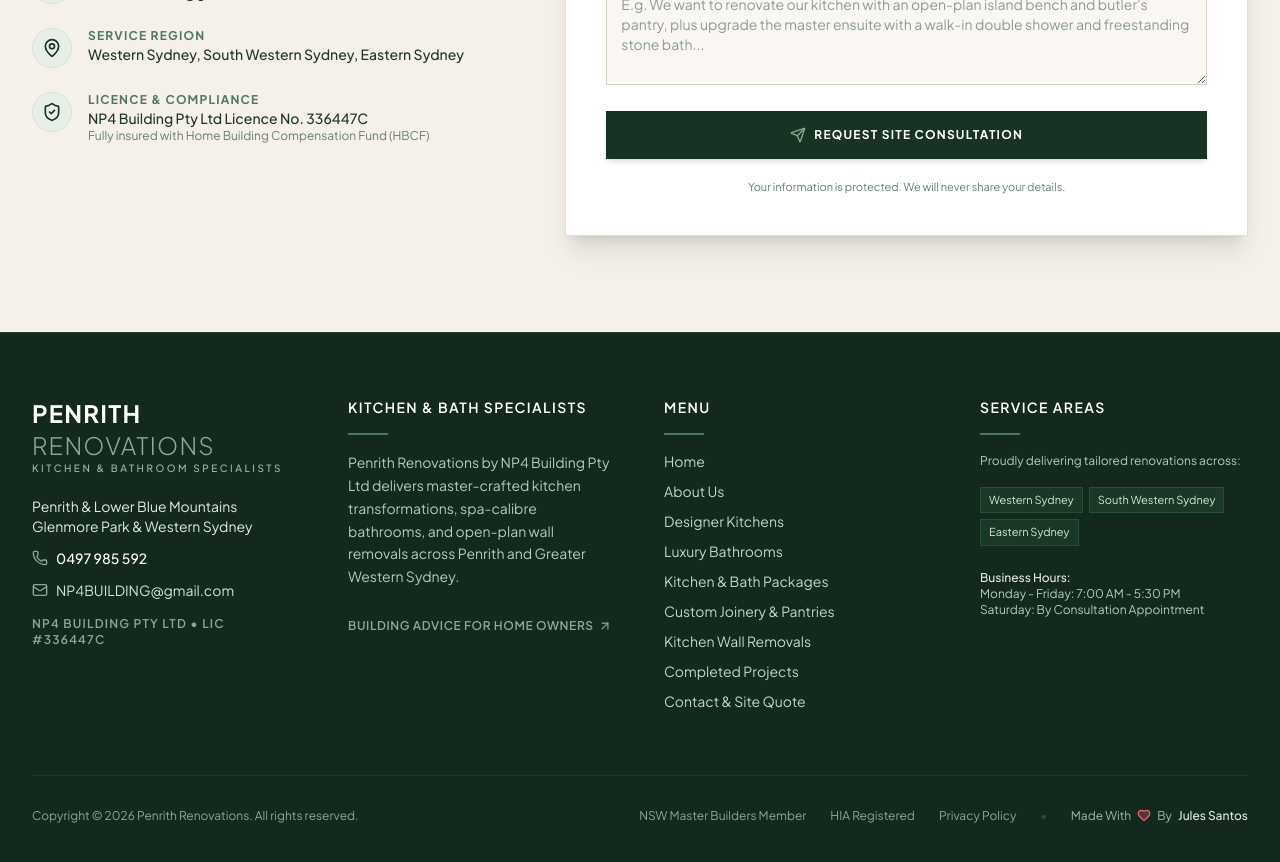
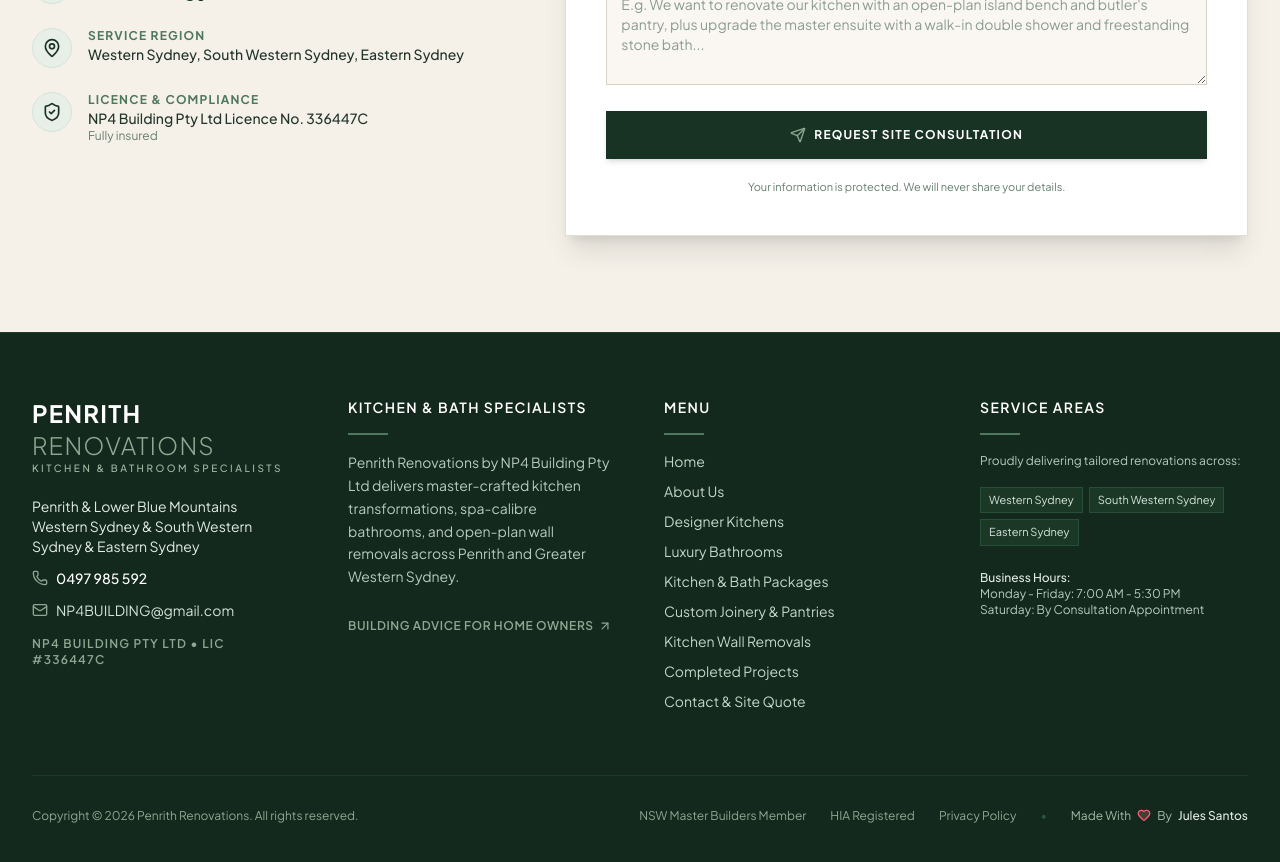
Before and after one commit to julespaulsantos/penrith-renovations, a Next.js app: page / in a window 1280 px wide. Shown: the part 8260-9122 px from the top of the page. Built offline with nearby package versions, Linux system fonts and the light colour scheme.

Commit message:
Philmoor update : number 01

```diff
--- a/src/components/ContactSection.tsx
+++ b/src/components/ContactSection.tsx
@@ -136,7 +136,7 @@
                   <p className="text-sm text-[#22352a] font-medium">
                     NP4 Building Pty Ltd Licence No. 336447C
                   </p>
-                  <p className="text-xs text-[#667E70]">Fully insured with Home Building Compensation Fund (HBCF)</p>
+                  <p className="text-xs text-[#667E70]">Fully insured</p>
                 </div>
               </div>
             </div>
--- a/src/components/Footer.tsx
+++ b/src/components/Footer.tsx
@@ -22,7 +22,7 @@
               <p className="text-[#E2ECE5]">
                 Penrith &amp; Lower Blue Mountains
                 <br />
-                Glenmore Park &amp; Western Sydney
+                Western Sydney &amp; South Western Sydney &amp; Eastern Sydney
               </p>
 
               <p>
```
